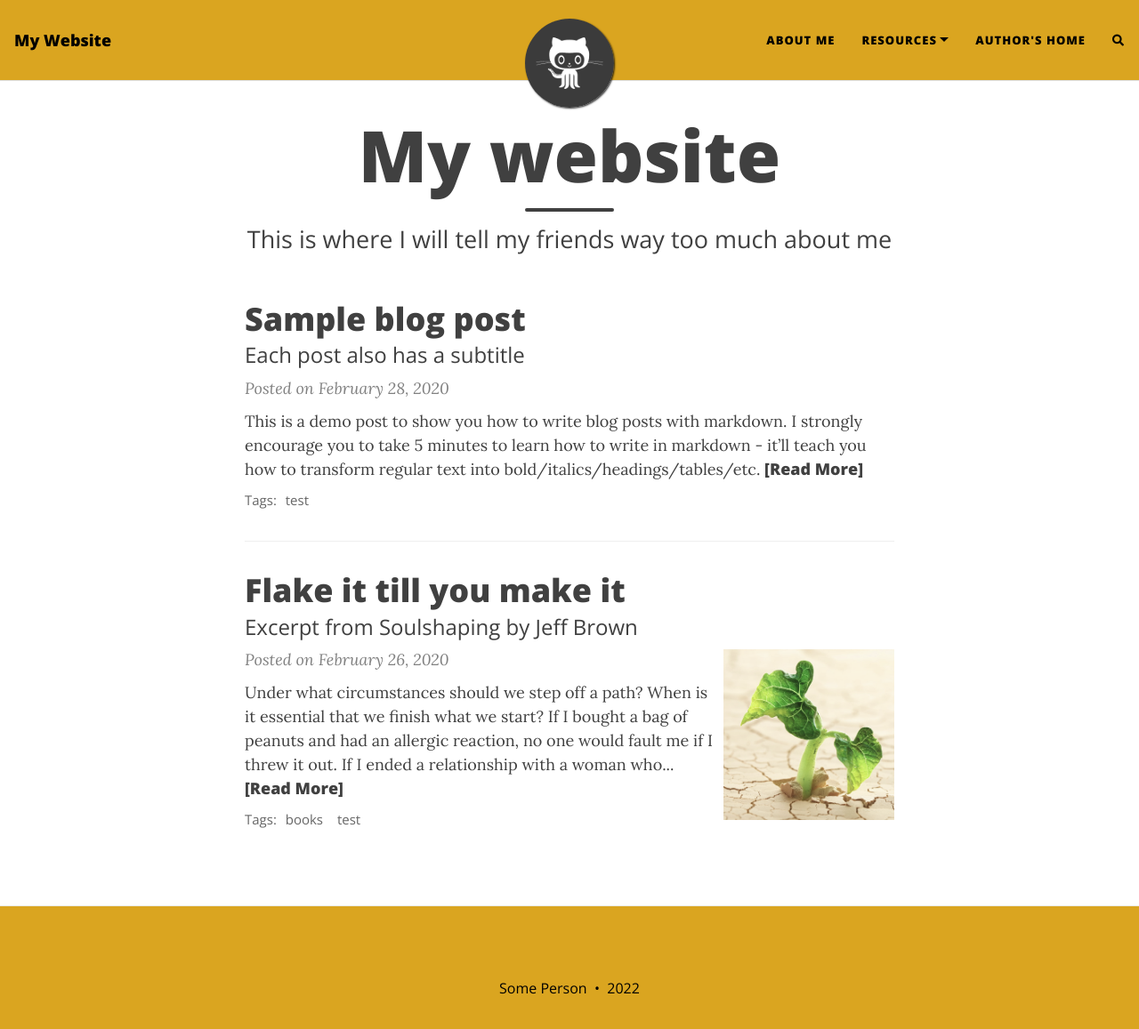
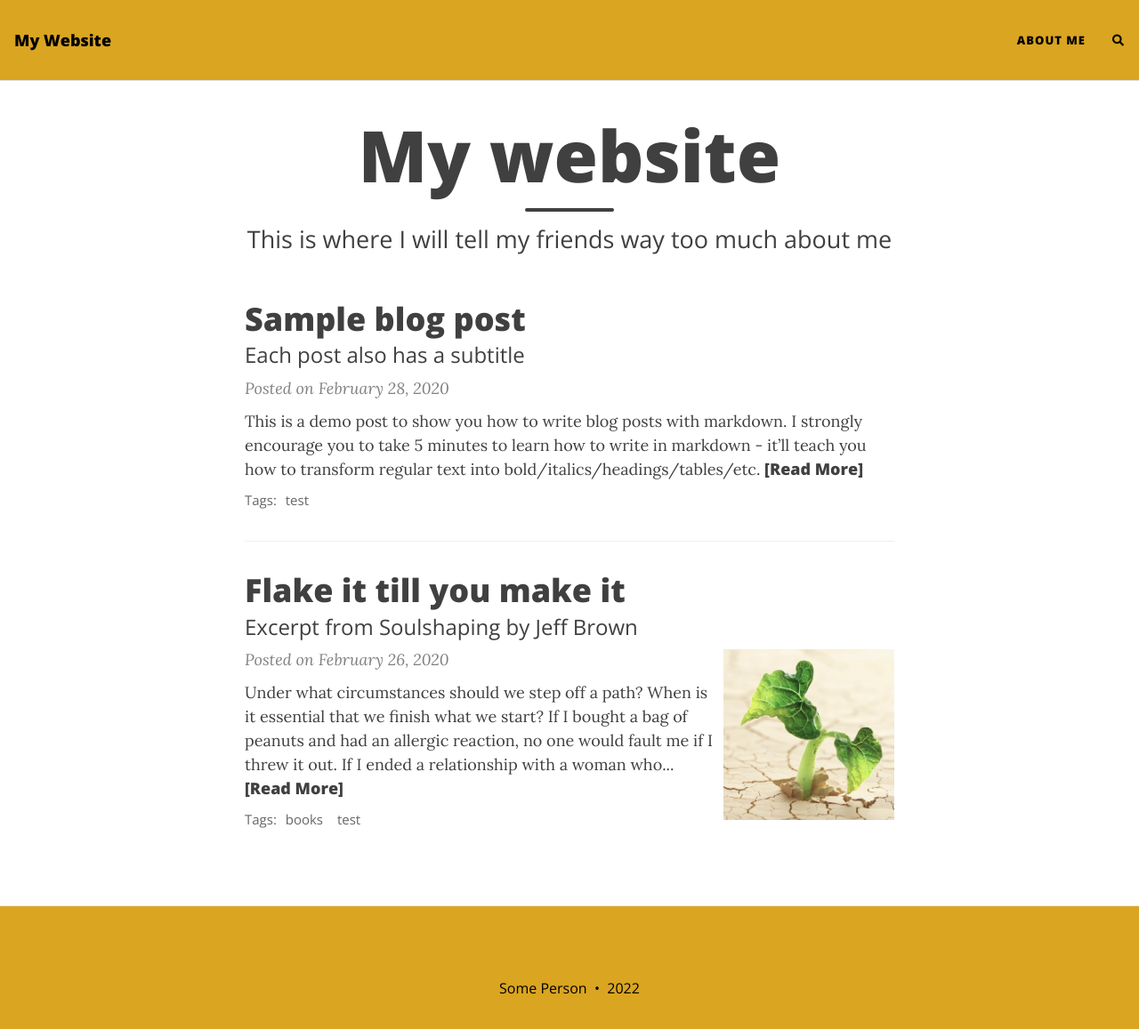
Before and after one commit to ashaJyothi54/ashaJyothi54.github.io, a Jekyll site: the page built from index.html, in a window 1280 px wide and 1183 px high. Shown: the top 1157 px of the window at 89% size. Built offline with Jekyll 4.4.1, drawn with Linux system fonts in a browser that asks for light colours; nearby versions of some CDN libraries; the list of posts is cut into pages by our own code; comment, search, counter and statistics services are not loaded; part of the change alters nothing that is shown.

Commit message:
Update _config.yml

```diff
--- a/_config.yml
+++ b/_config.yml
@@ -15,16 +15,16 @@ author: Some Person
 
 navbar-links:
   About Me: "aboutme"
-  Resources:
-    - Beautiful Jekyll: "https://beautifuljekyll.com"
-    - Learn markdown: "https://www.markdowntutorial.com/"
-  Author's home: "https://deanattali.com"
+  #Resources:
+  #  - Beautiful Jekyll: "https://beautifuljekyll.com"
+  #  - Learn markdown: "https://www.markdowntutorial.com/"
+  #Author's home: "https://deanattali.com"
 
 # --- Logo --- #
 
 # Image to show in the navigation bar - works best with a square image
 # Remove this parameter if you don't want an image in the navbar
-avatar: "/assets/img/avatar-icon.png"
+#avatar: "/assets/img/avatar-icon.png"
 
 # By default, the image is cut into a circle. You can disable this behaviour by setting 'round-avatar: false'
 round-avatar: true
```
